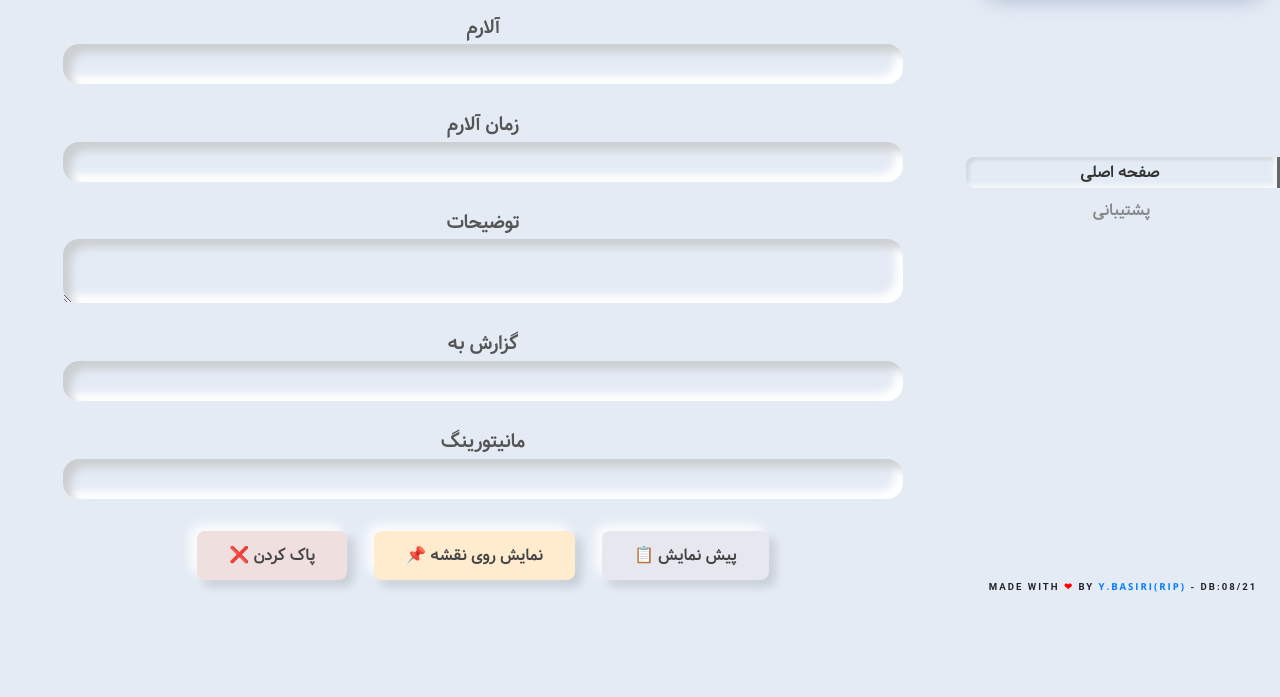
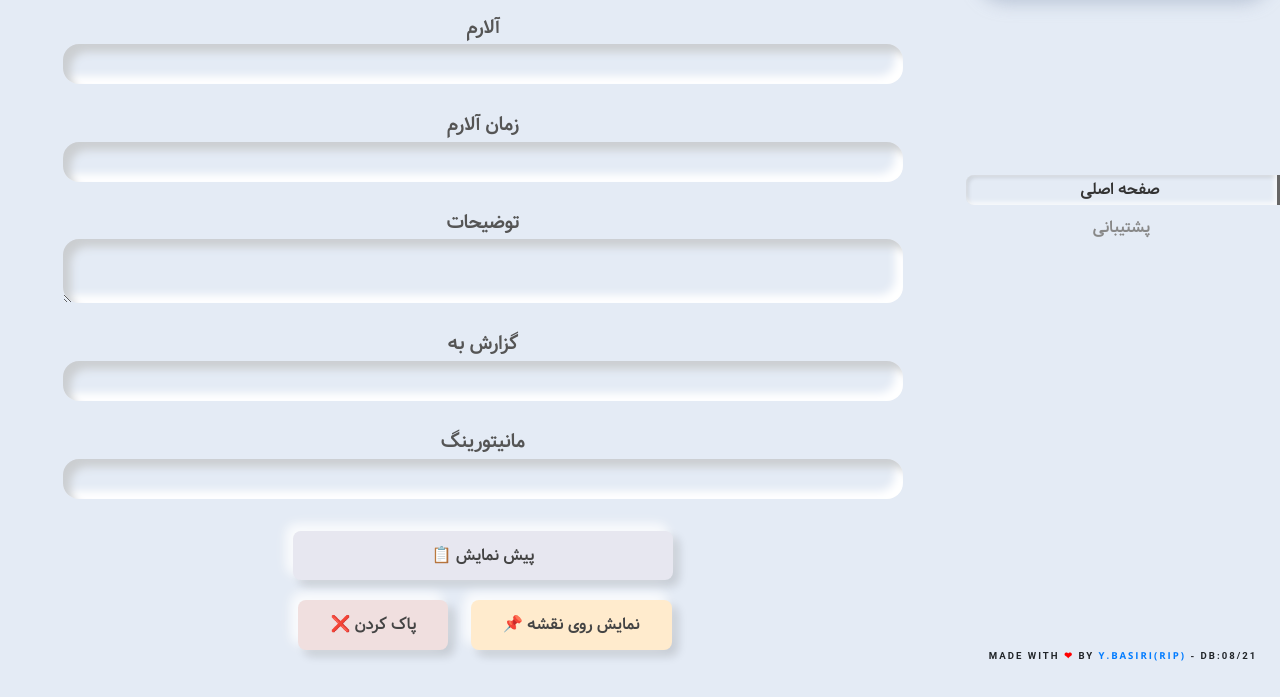
Before and after one commit to Sicario7/Alarmer, a website: page dist/index.html in a window 1280 px wide. Shown: the part 103-800 px from the top of the page. Drawn offline with nearby package versions, Linux system fonts and the light colour scheme; no server answers.

Commit message:
Minor UI Improvement

```diff
--- a/scss/style.scss
+++ b/scss/style.scss
@@ -21,6 +21,8 @@ $change-page-transition: opacity, top,
 body {
   font-family: "vazir", sans-serif;
   background: #e4ebf5;
+  // background-image: url("../bg3.jpeg");
+  // background-size: cover;
   position: relative;
   line-height: 1.1rem;
   // height: 100%;
@@ -168,8 +170,28 @@ body {
     align-self: center;
     align-content: center;
     // Buttons Styling:
-    &:last-child {
-      // margin: auto;
+    // &:last-child {
+    //   // margin: auto;
+    // }
+  }
+
+  .button-group {
+    display: flex;
+    flex-direction: column;
+    .second-row {
+      width: 400px;
+      display: flex;
+    }
+    #showonmap {
+      background-color: $yellow-color !important;
+    }
+    #clear {
+      background-color: $red-color !important;
+    }
+    #preview {
+      background-color: $blue-color !important;
+      margin-bottom: 20px;
+      width: 380px;
     }
   }
   // label {
@@ -203,18 +225,6 @@ body {
     transition-duration: 1s;
   }
 
-  .button-group {
-    // margin: 1rem;
-    #showonmap {
-      background-color: $yellow-color !important;
-    }
-    #clear {
-      background-color: $red-color !important;
-    }
-    #preview {
-      background-color: $blue-color !important;
-    }
-  }
   textarea.form-control {
     direction: rtl;
     height: 64px;
```
Also changed, not shown: dist/css/style.css, dist/index.html, 1 other file.
